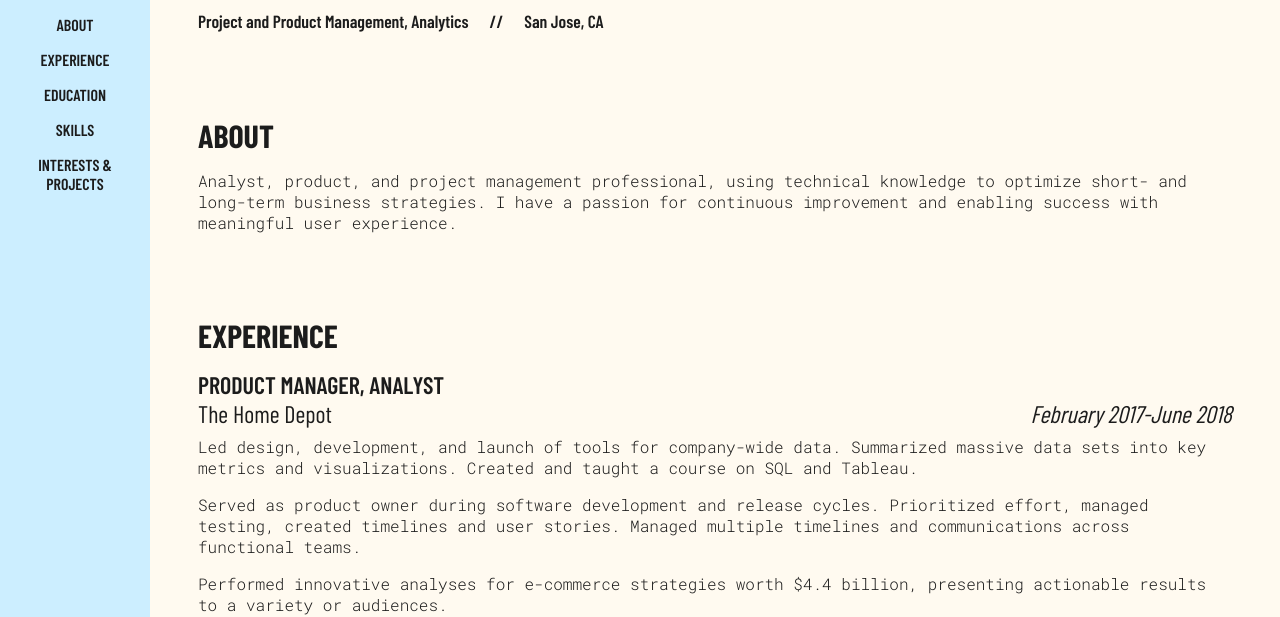
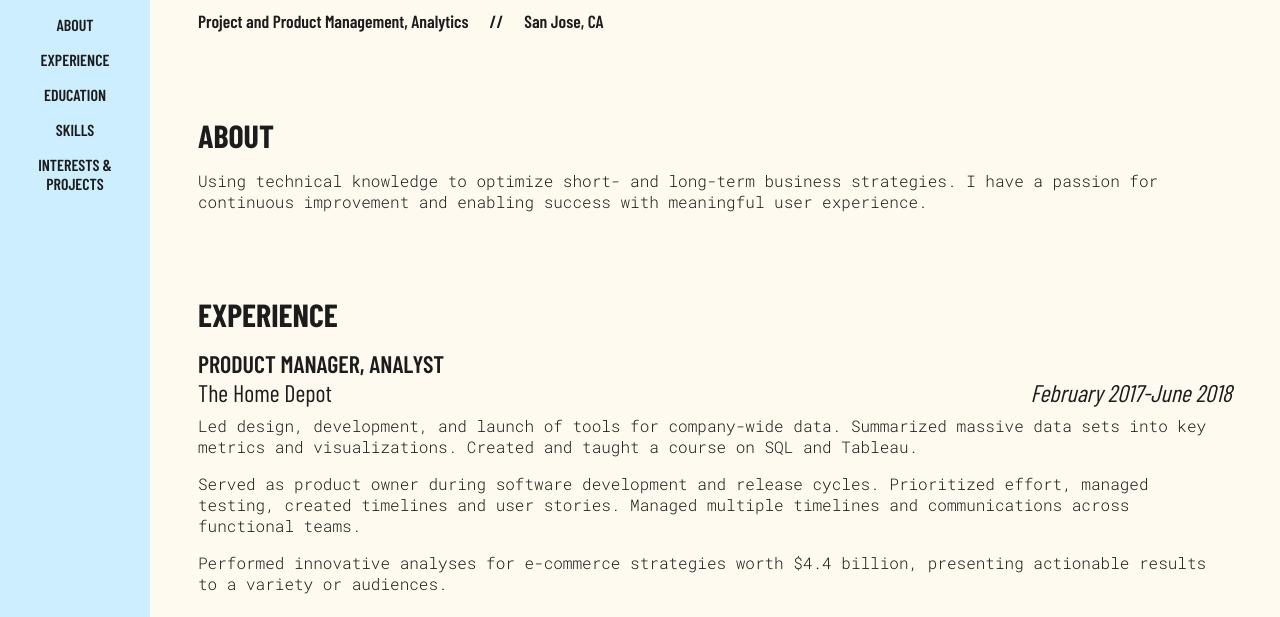
Before and after one commit to eferrara3/eferrara3.github.io, a plain HTML site: page index.html in a window 1280 px wide. Shown: the part 185-802 px from the top of the page. Drawn offline with nearby package versions, Linux system fonts and the light colour scheme; a web font is replaced by a local one.

Commit message:
headline updates

```diff
--- a/index.html
+++ b/index.html
@@ -54,7 +54,7 @@
         <div class="anchor" id="about"></div>
         <h2>About</h2>
         <p>
-          Analyst, product, and project management professional, using technical knowledge to optimize short- and long-term business strategies. I have a passion for continuous improvement and enabling success with meaningful user experience.
+          Using technical knowledge to optimize short- and long-term business strategies. I have a passion for continuous improvement and enabling success with meaningful user experience.
         </p>
       </section>
 
```
